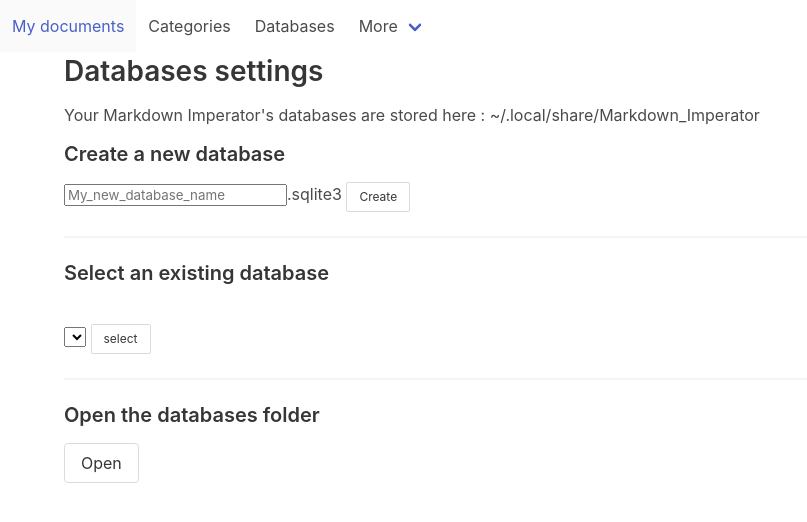
After one commit to byoso/Markdown_imperator, a Flask app: page /databases/ in a window 1280 px wide. The commit adds this page. Shown: the top 522 px of the page, without its empty margins (0-807 px from the left). Run offline with Flask 2, Linux system fonts and the light colour scheme; lists and menus that the app fills with data are empty.

Commit message:
Easy now to create/switch/rename databases

```diff
--- a/app/database/database.py
+++ b/app/database/database.py
@@ -14,7 +14,7 @@
 def db():
     db = DB(
         base=BASE_DIR,
-        file=os.path.join(DB_DIR, current_db),
+        file=os.path.join(DB_DIR, Settings().get_settings()['current_db']),
         migrations_dir="migrations")
     return db
 
--- a/app/main_web.py
+++ b/app/main_web.py
@@ -16,20 +16,22 @@
     jsonify)
 from database.database import db, create_new_database
 
-from settings import DB_DIR
+from settings import DB_DIR, settings
 from helpers import intersection
 
+
+if not os.path.exists(DB_DIR):
+    os.makedirs(DB_DIR)
+check_db = db()
+check_db.migrate_all()
 
 app = Flask(
         __name__,
         static_folder='statics',
         template_folder='templates'
             )
+app.secret_key = "NO SECRET KEY, IT IS A LOCAL APP"
 
-
-@app.route('/external_link/', methods=['POST'])
-def external_link(url):
-    webbrowser.open(url, new=2)
 
 
 @app.route('/', methods=['GET', 'POST'])
@@ -173,20 +175,20 @@
     return render_template("about.html")
 
 
-@app.route("/settings/", methods=['GET', 'POST'])
-def settings():
+@app.route("/databases/", methods=['GET', 'POST'])
+def databases():
     databases = [file for file in os.listdir(DB_DIR) if file.endswith('.sqlite3')]
     context = {
         'databases': databases,
     }
-    return render_template("settings.html", **context)
+    return render_template("databases.html", **context)
 
 
 @app.route("/create_database/", methods=['POST'])
 def create_database():
     if request.form.get('new_database') == "":
         flash("Can not create a new database without a name")
-        return redirect(url_for('settings'))
+        return redirect(url_for('databases'))
 
     new_database = request.form.get('new_database') + ".sqlite3"
     new_database = new_database.replace(" ", "_")
@@ -196,15 +198,21 @@
         db = create_new_database(new_database)
         db.migrate_all()
         flash(f"database created: {new_database}")
-    return redirect(url_for('settings'))
+    return redirect(url_for('databases'))
 
 
-if not os.path.exists(DB_DIR):
-    os.makedirs(DB_DIR)
-check_db = db()
-check_db.migrate_all()
+@app.route("/select_database/", methods=['POST'])
+def select_database():
+    new_db = request.form.get('selected_database')
+    settings.save_settings(current_db=new_db)
+    flash(f"Database selected: {new_db}")
+    return redirect(url_for('index'))
+
+@app.route("/open_database_folder/", methods=["POST"])
+def open_database_folder():
+    os.system(f"xdg-open '{DB_DIR}'")
+    return redirect(url_for('databases'))
 
 
 if __name__ == "__main__":
-    app.secret_key = "NO SECRET KEY, IT IS A LOCAL APP"
     app.run(debug=True)
--- a/app/settings.json
+++ b/app/settings.json
@@ -1 +1 @@
-{"current_db": "Markdown_Imperator.sqlite3"}
+{"current_db": "Default.sqlite3"}
--- a/app/settings.py
+++ b/app/settings.py
@@ -8,9 +8,6 @@
 
 # initial settings
 DB_DIR = os.path.expanduser("~/.local/share/Markdown_Imperator")
-
-DB_NAME = "Markdown_Imperator.sqlite3"
-DB_FILE = os.path.join(DB_DIR, DB_NAME)
 
 
 JSON = "settings.json"
@@ -36,7 +33,7 @@
         if os.path.exists(os.path.join(DB_DIR, current_db)):
             new_data['current_db'] = current_db
         else:
-            new_data['current_db'] = DB_NAME
+            new_data['current_db'] = "Default.sqlite3"
 
         with open(JSON_PATH, 'w') as f:
             json.dump(new_data, f)
--- a/app/templates/_base.html
+++ b/app/templates/_base.html
@@ -36,8 +36,8 @@
                 <a class="navbar-item" href="{{ url_for('categories') }}">
                 Categories
                 </a>
-                <a class="navbar-item" href="{{ url_for('settings') }}">
-                Settings
+                <a class="navbar-item" href="{{ url_for('databases') }}">
+                Databases
                 </a>
 
                 <div class="navbar-item has-dropdown is-hoverable">
@@ -63,11 +63,9 @@
 
     {% with messages = get_flashed_messages() %}
         {% if messages %}
-            <ul class="message is-info message-body">
             {% for message in messages %}
-                <li>{{ message }}</li>
+                <p class="message is-info message-body">{{ message }}</p>
             {% endfor %}
-            </ul>
         {% endif %}
     {% endwith %}
 
--- a/app/templates/about.html
+++ b/app/templates/about.html
@@ -3,6 +3,7 @@
 
 {% block content %}
 
+<div class="container">
     <h2>About</h2>
 
     <p>This application has been made as a demo for the use of a few python libraries:</p>
@@ -13,4 +14,6 @@
     </ul>
     <p>But it still remains a usefull application, enjoy it !</p>
 
+
+</div>
 {% endblock content %}
--- a/app/templates/categories.html
+++ b/app/templates/categories.html
@@ -2,7 +2,7 @@
 
 {% block content %}
 
-<div class="">
+<div class="container">
     <form action="{{ url_for('categories') }}" method="POST">
         <h2>add a category</h2>
         <div class="columns">
@@ -14,7 +14,6 @@
             </div>
         </div>
     </form>
-</div>
     {% if categories %}
     <h3>My categories</h3>
     <table>
@@ -38,6 +37,7 @@
         No category registered yet
     {% endif %}
 
+</div>
 {% endblock content %}
 
 {% block script %}
--- /dev/null
+++ b/app/templates/databases.html
@@ -0,0 +1,34 @@
+{% extends "_base.html" %}
+
+
+{% block content %}
+<div class="container">
+    <h2>Databases settings</h2>
+    <p>Your Markdown Imperator's databases are stored here : ~/.local/share/Markdown_Imperator</p>
+    <h4>Create a new database</h4>
+    <form action="{{ url_for('create_database') }}" method="post">
+        <input type="text" placeholder="My_new_database_name" name="new_database">.sqlite3
+        <input class="button is-small" type="submit" value="Create">
+    </form>
+    <hr>
+    <h4>Select an existing database</h4>
+    <br>
+    <form action="{{ url_for('select_database') }}" method="post">
+        <select name="selected_database" id="">
+            {% for database in databases %}
+                <option value="{{database}}">{{database}}</option>
+
+            {% endfor %}
+        </select>
+        <input type="submit" class="button is-small" value="select">
+    </form>
+    <hr>
+    <h4>Open the databases folder</h4>
+    <form action="{{ url_for('open_database_folder') }}" method="post">
+        <input type="submit" value="Open" class="button">
+    </form>
+
+
+</div>
+
+{% endblock content %}
```
Also changed, not shown: app/templates/settings.html (deleted, +0 -28 lines), README.md. Lines whose indentation alone changed are shown as unchanged.
